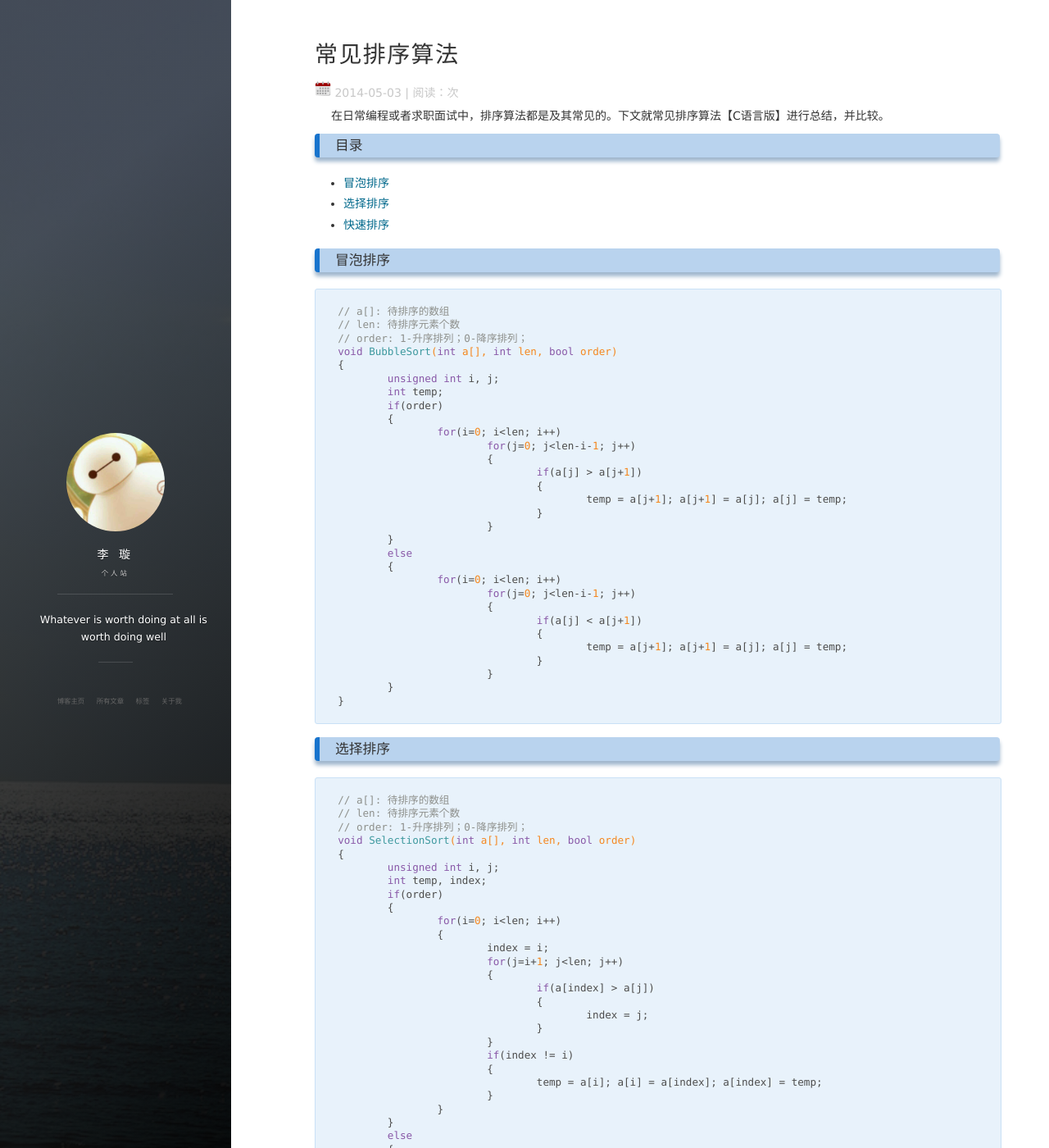
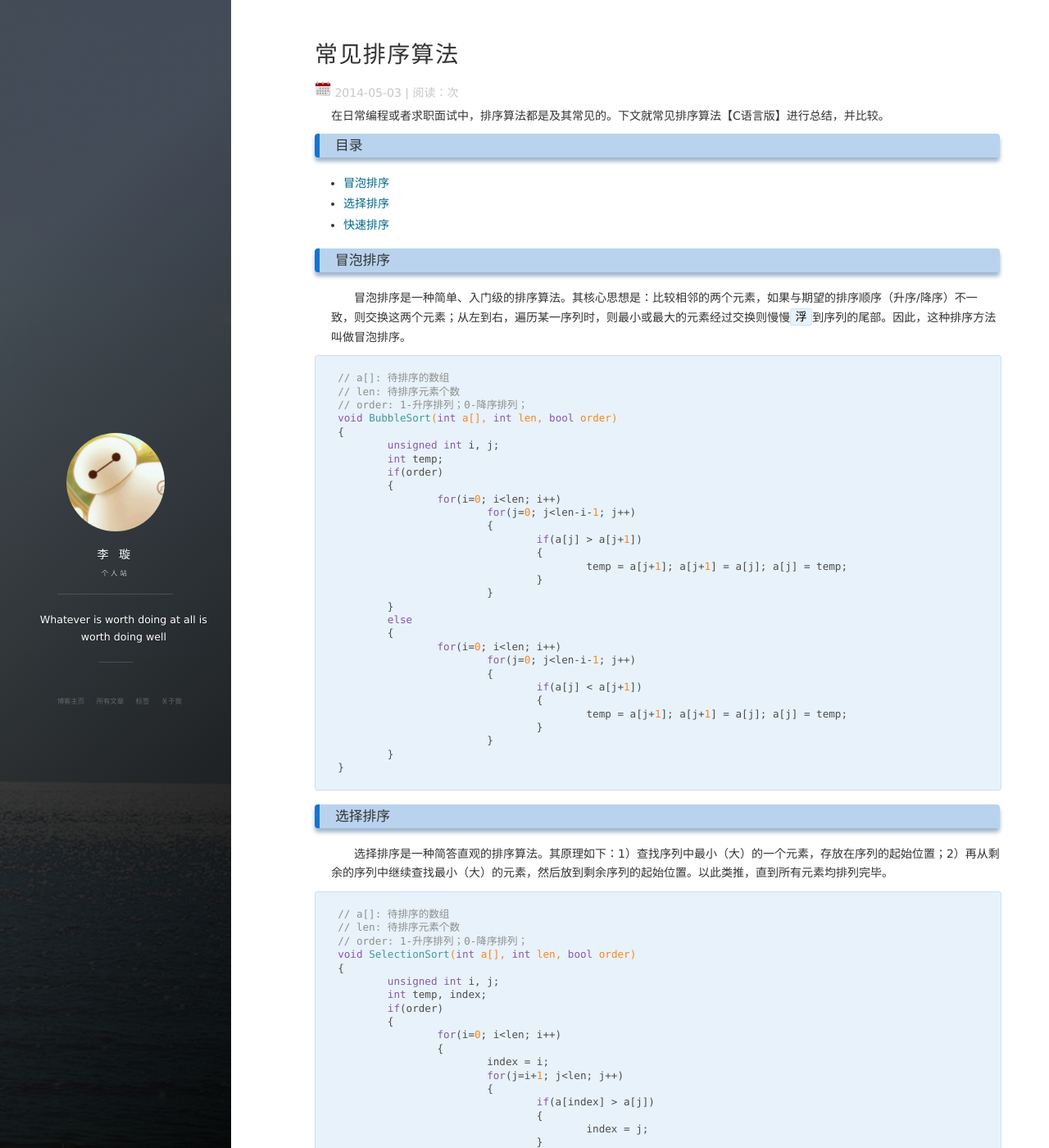
Before and after one commit to leexuan/leexuan.github.io, a Jekyll site: the page built from _posts/2014-04-03-Common Sorting Algorithm.md, in a window 1280 px wide and 1400 px high. Shown: the whole window at 82% size. Built offline with Jekyll 4.4.1, drawn with Linux system fonts in a browser that asks for light colours; nearby versions of some CDN libraries; comment, search, counter and statistics services are not loaded; some of the changed text lies outside the part shown.

Commit message:
Modified.

````diff
--- a/_posts/2014-04-03-Common Sorting Algorithm.md
+++ b/_posts/2014-04-03-Common Sorting Algorithm.md
@@ -16,6 +16,7 @@ tag: 数据结构及算法
 
 
 ### <a name="BubbleSort"></a>冒泡排序
+ &emsp;&emsp;冒泡排序是一种简单、入门级的排序算法。其核心思想是：比较相邻的两个元素，如果与期望的排序顺序（升序/降序）不一致，则交换这两个元素；从左到右，遍历某一序列时，则最小或最大的元素经过交换则慢慢`浮`到序列的尾部。因此，这种排序方法叫做冒泡排序。
 ```
 // a[]: 待排序的数组
 // len: 待排序元素个数
@@ -50,6 +51,7 @@ void BubbleSort(int a[], int len, bool order)
 ```
 
 ### <a name="SelectionSort"></a>选择排序
+ &emsp;&emsp;选择排序是一种简答直观的排序算法。其原理如下：1）查找序列中最小（大）的一个元素，存放在序列的起始位置；2）再从剩余的序列中继续查找最小（大）的元素，然后放到剩余序列的起始位置。以此类推，直到所有元素均排列完毕。
 ```
 // a[]: 待排序的数组
 // len: 待排序元素个数
@@ -104,16 +106,16 @@ void SelectionSort(int a[], int len, bool order)
 
 &emsp;&emsp;举例说明：对于待排序序列：5 6 1 4 8 2 9 10 3。取基准值为第一个元素，即 key = 5，升序排列。则
 
->* 第零次排序结果：<font color=red>5</font> 6 1 4 8 2 9 10 <font color=blue>3</font>
->* 从右往左搜索，直至找到比 key 值小的元素为 <font color=blue>3</font>，然后将 <font color=blue>3</font> 置于 <font color=red>5</font> 的位置，则\\
-**第一次排序结果：3 6 1 4 8 2 9 10 <font color=red>3</font>**
->* 从左往右搜索，直至找到比 key 值大的元素为 6，然后将 6 置于 <font color=red>3</font> 的位置，则\\
-**第二次排序结果：3 <font color=red>6</font> 1 4 8 <font color=blue>2</font> 9 10 6**
->* 接着前面，`继续`从右往左搜索，直至找到比 key 值小的元素为 <font color=blue>2</font>，然后将 <font color=blue>2</font> 置于 <font color=red>6</font> 的位置，则\\
-**第三次排序结果：3 2 1 4 <font color=blue>8</font> <font color=red>2</font> 9 10 6**
->* 接着前面，`继续`从左往右搜索，直至找到比 key 值大的元素为 <font color=blue>8</font>，然后将 <font color=blue>8</font> 置于 <font color=red>2</font> 的位置，则\\
-**第四次排序结果：3 2 1 4 <font color=red>8</font> 8 9 10 6**
->* 然后，将 key 值置于 <font color=red>8</font> 的位置，如此完成第一轮的排序，其结果为：**3 2 1 4 5 8 9 10 6**。
+>* **第零次排序结果：<font color="red">5</font> 6 1 4 8 2 9 10 <font color="blue">3</font>**
+>* 从右往左搜索，直至找到比 key 值小的元素为 **<font color="blue">3</font>**，然后将 **<font color="blue">3</font>** 置于 **<font color="red">5</font>** 的位置，则\\
+**第一次排序结果：3 <font color="blue">6</font> 1 4 8 2 9 10 <font color="red">3</font>**
+>* 从左往右搜索，直至找到比 key 值大的元素为 **<font color="blue">6</font>**，然后将 **<font color="blue">6</font>** 置于 **<font color="red">3</font>** 的位置，则\\
+**第二次排序结果：3 <font color="red">6</font> 1 4 8 <font color="blue">2</font> 9 10 6**
+>* `接着前面，继续`从右往左搜索，直至找到比 key 值小的元素为 **<font color="blue">2</font>**，然后将 **<font color="blue">2</font> 置于 <font color="red">6</font>** 的位置，则\\
+**第三次排序结果：3 2 1 4 <font color="blue">8</font> <font color="red">2</font> 9 10 6**
+>* `接着前面，继续`从左往右搜索，直至找到比 key 值大的元素为 **<font color="blue">8</font>**，然后将 **<font color="blue">8</font> 置于 <font color="red">2</font>** 的位置，则\\
+**第四次排序结果：3 2 1 4 <font color="red">8</font> 8 9 10 6**
+>* 然后，将 key 值置于 **<font color="red">8</font>** 的位置，如此完成第一轮的排序，其结果为：**3 2 1 4 5 8 9 10 6**。
 >* 接着，针对序列：**3 2 1 4** 和 **8 9 10 6** 进行同样的处理，按如此方式进行递归，直至排序完毕，即可完成最终的排序。
 
 
````
